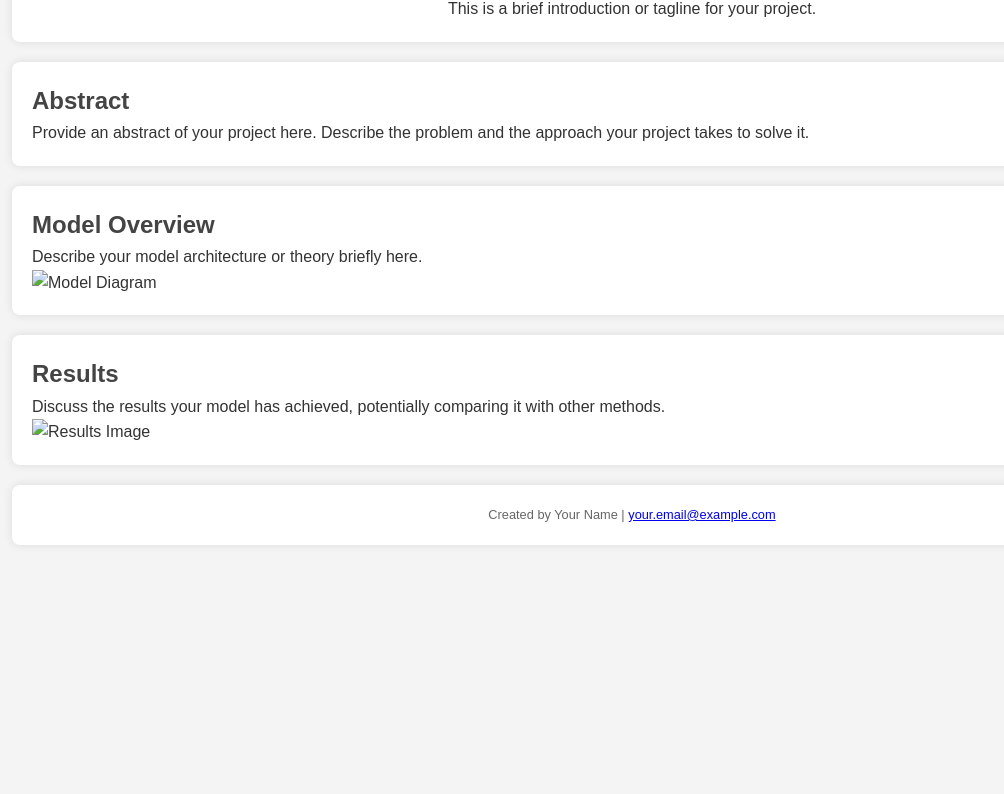
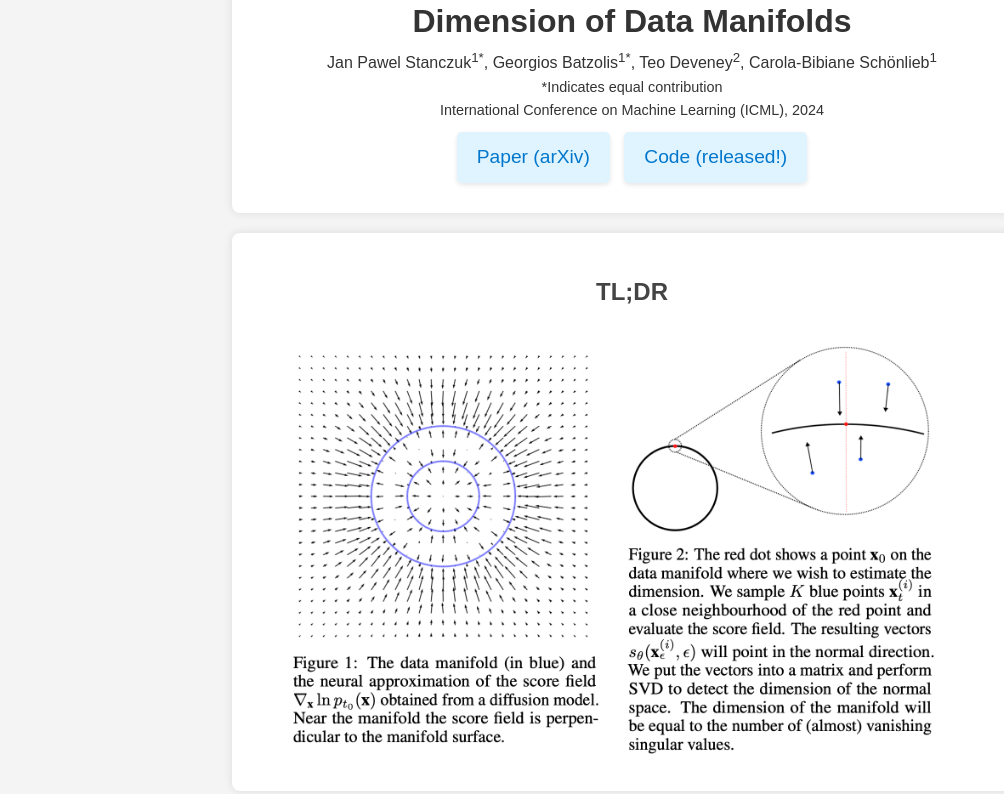
Before and after one commit to GBATZOLIS/ID-diff, a plain HTML site: page index.html in a window 1280 px wide. Shown: the part 95-889 px from the top of the page, without its empty margins (8-1012 px from the left). Before the commit the page ends 800 px from the top, so only its background shows below. Drawn offline with Linux system fonts and the light colour scheme.

Commit message:
basic structure of the webpage is ready

```diff
--- a/index.html
+++ b/index.html
@@ -3,34 +3,58 @@
 <head>
     <meta charset="UTF-8">
     <meta name="viewport" content="width=device-width, initial-scale=1.0">
-    <title>Your Project Name</title>
+    <title>ID-diff: Diffusion Models Encode the Intrinsic Dimension of Data Manifolds</title>
     <link rel="stylesheet" href="styles.css">
 </head>
 <body>
-    <header>
-        <h1>Your Project Name</h1>
-        <p>This is a brief introduction or tagline for your project.</p>
+    <header class="content-block header">
+        <div class="heading-container">
+            <h1>ID-diff: Diffusion Models Encode the Intrinsic Dimension of Data Manifolds</h1>
+            <p>Jan Pawel Stanczuk<sup>1*</sup>, Georgios Batzolis<sup>1*</sup>, Teo Deveney<sup>2</sup>, Carola-Bibiane Schönlieb<sup>1</sup></p>
+            <p class="clarification">*Indicates equal contribution</p>
+            <p class="conference">International Conference on Machine Learning (ICML), 2024</p>
+        </div>
+        <div class="links">
+            <a href="https://arxiv.org/abs/2212.12611" target="_blank" class="link-box">Paper (arXiv)</a>
+            <a href="https://github.com/GBATZOLIS/ID-diff/tree/gh-pages" target="_blank" class="link-box">Code (released!)</a>
+        </div>
     </header>
 
-    <section>
-        <h2>Abstract</h2>
-        <p>Provide an abstract of your project here. Describe the problem and the approach your project takes to solve it.</p>
+    <section class="content-block">
+        <h2 class="section-title">TL;DR</h2>
+        <img src="images/complete_teaser.png" alt="Teaser Image">
     </section>
 
-    <section>
-        <h2>Model Overview</h2>
-        <p>Describe your model architecture or theory briefly here.</p>
-        <img src="path_to_diagram.png" alt="Model Diagram">
+    <section class="content-block">
+        <div class="text-container">
+            <h2 class="section-title">Abstract</h2>
+            <p class="section-content">In this work, we provide a mathematical proof that diffusion models encode data manifolds by approximating their normal bundles. Based on this observation we propose a novel method for extracting the intrinsic dimension of the data manifold from a trained diffusion model. Our insights are based on the fact that a diffusion model approximates the score function i.e., the gradient of the log density of a noise-corrupted version of the target distribution for varying levels of corruption. We prove that as the level of corruption decreases, the score function points towards the manifold, as this direction becomes the direction of maximal likelihood increase. Therefore, at low noise levels, the diffusion model provides us with an approximation of the manifold's normal bundle, allowing for an estimation of the manifold's intrinsic dimension. To the best of our knowledge, our method is the first estimator of intrinsic dimension based on diffusion models and it outperforms well established estimators in controlled experiments on both Euclidean and image data.</p>
+        </div>
     </section>
 
-    <section>
-        <h2>Results</h2>
-        <p>Discuss the results your model has achieved, potentially comparing it with other methods.</p>
-        <img src="path_to_results_image.png" alt="Results Image">
+    <section class="content-block">
+        <h2 class="section-title">Main Theoretical Results</h2>
+        <img src="images/theory.png" alt="Theory Image">
     </section>
 
-    <footer>
-        <p>Created by Your Name | <a href="mailto:your.email@example.com">your.email@example.com</a></p>
-    </footer>
+    <section class="content-block">
+        <h2 class="section-title">Experimental Results</h2>
+        <img src="images/results.png" alt="Results Image">
+    </section>
+
+    <section class="content-block">
+        <h2 class="section-title">References</h2>
+        <p>If you find the code useful for your research, please consider citing:</p>
+        <div class="github-citation">
+            <p><span class="orange">@article</span>{<span class="blue">stanczuk2022your</span>,<br>
+            &nbsp;&nbsp;title={Your diffusion model secretly knows the dimension of the data manifold},<br>
+            &nbsp;&nbsp;author={Stanczuk, Jan and Batzolis, Georgios and Deveney, Teo and Sch{\"o}nlieb, Carola-Bibiane},<br>
+            &nbsp;&nbsp;journal={arXiv preprint arXiv:2212.12611},<br>
+            &nbsp;&nbsp;year={2022}<br>
+            }</p>
+        </div>
+    </section>
+
+
 </body>
 </html>
--- a/styles.css
+++ b/styles.css
@@ -1,39 +1,78 @@
 /* Basic Reset */
-body, h1, h2, p, img {
+body, h1, h2, p, img, a {
     margin: 0;
     padding: 0;
+    text-decoration: none;
 }
 
 body {
     font-family: Arial, sans-serif;
     line-height: 1.6;
-    margin: 0;
-    padding: 0;
     background: #f4f4f4;
     color: #333;
 }
 
-header, section, footer {
-    margin: 20px;
+.content-block {
+    margin: 20px auto; /* Centers the block horizontally */
     padding: 20px;
     background: white;
     border-radius: 8px;
     box-shadow: 0 0 10px 0 rgba(0,0,0,0.1);
+    text-align: center; /* Aligns content in the center */
+    max-width: 800px; /* Limits content block width */
+    box-sizing: border-box; /* Includes padding and border in the element's total width and height */
 }
 
-header h1, header p {
-    text-align: center;
+.text-container {
+    padding: 20px;
+    text-align: left; /* Aligns text to the left */
+}
+
+header, footer, .text-container {
+    margin-bottom: 20px; /* Provides space at the bottom */
+}
+
+img {
+    width: calc(100% - 40px); /* Adjust for padding: 20px on each side */
+    height: auto;
+    display: block; /* Centers the image */
+    margin: 0 auto;
+}
+
+.links a, .link-box {
+    color: #0077cc;
+    font-size: 1.2em;
+    background-color: #e0f4ff; /* Light blue background for links */
+    padding: 10px 20px;
+    margin: 10px 5px;
+    display: inline-block;
+    border-radius: 5px;
+    box-shadow: 0 2px 5px 0 rgba(0,0,0,0.1);
+}
+
+.affiliations, .footnote {
+    font-size: 0.9em; /* Adjusted for readability */
+    margin-top: 10px; /* Increased spacing for visual separation */
+}
+
+.clarification, .conference {
+    font-size: 0.9em;
+    margin-top: 10px; /* Increased gap between sentences */
+    text-align: center; /* Center text */
 }
 
 h2 {
     color: #444;
+    margin-top: 20px;
+    text-align: center; /* Center section headings */
 }
 
-img {
-    max-width: 100%;
-    height: auto;
-    display: block;
-    margin: 0 auto; /* Centers image */
+.content-block p {
+    text-align: left; /* Aligns text to the left within the centered content block */
+    max-width: 760px; /* Adjust width to account for padding */
+    margin: 0 auto; /* Centers text block if it's smaller than the container */
+    padding: 0 20px; /* Add padding to match image alignment */
+    box-sizing: border-box; /* Includes padding in width calculation */
 }
 
 footer {
@@ -41,6 +80,28 @@ footer {
     font-size: 0.8em;
 }
 
-footer p {
-    color: #666;
+.heading-container {
+    display: flex; /* Use flexbox */
+    justify-content: center; /* Center horizontally */
+    align-items: center; /* Center vertically */
+    flex-direction: column; /* Stack items vertically */
 }
+
+.github-citation {
+    border: 1px solid #dfe2e5;
+    padding: 10px;
+    background-color: #f6f8fa;
+    border-radius: 6px;
+}
+
+.github-citation p {
+    margin: 0;
+}
+
+.github-citation .orange {
+    color: #6f42c1; /* GitHub purple */
+}
+
+.github-citation .blue {
+    color: #0366d6; /* GitHub blue */
+}
```
Also changed, not shown: images/Corollary4.2.png (added), images/Theorem5.1.png (added), images/complete_teaser.png (added), images/results.png (added), images/theory.png (added).
